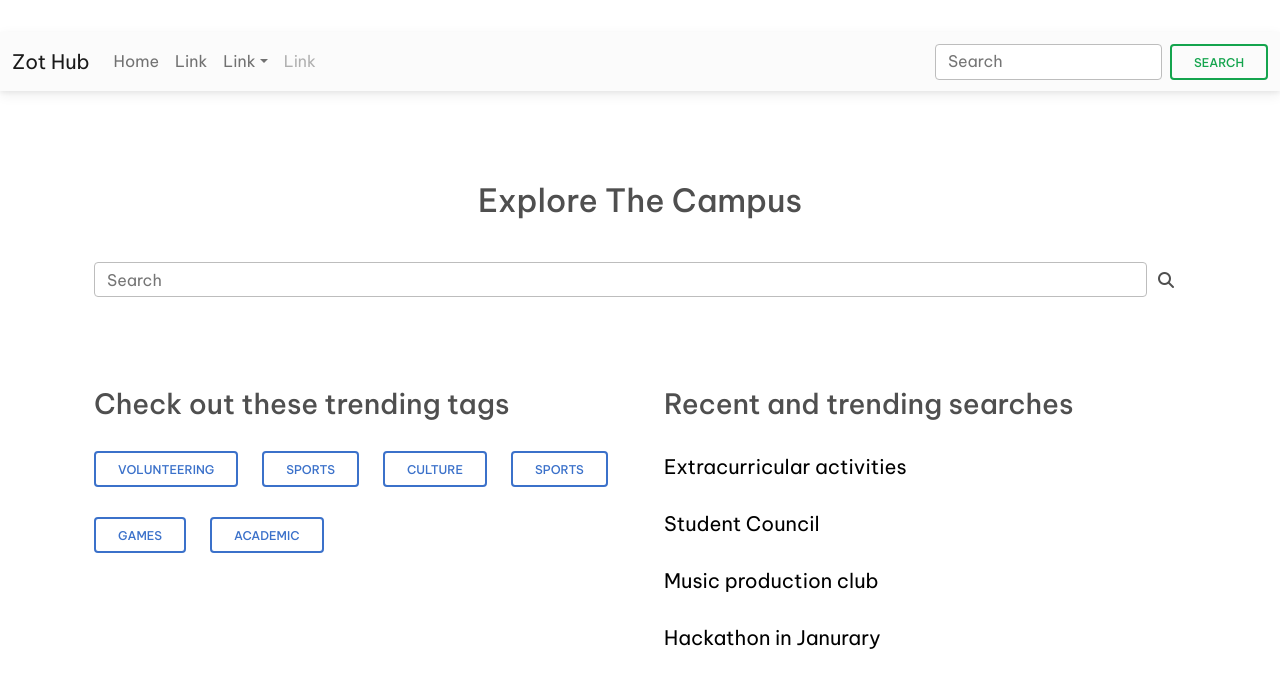
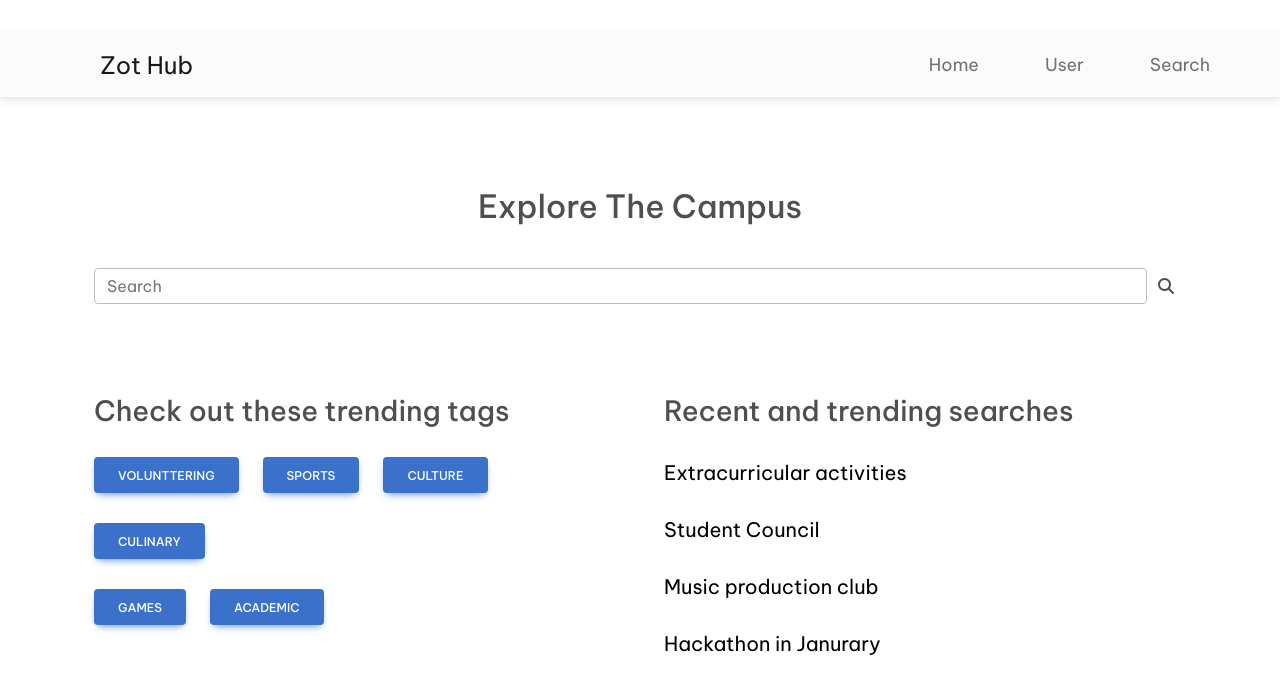
Before and after one commit to advayanand/ZotHub, a React (Create React App) app: page /search in a window 1280 px wide. Shown: the top 694 px of the page. Built offline with nearby package versions, Linux system fonts and the light colour scheme.

Commit message:
more styling changes

```diff
--- a/src/component/Header.js
+++ b/src/component/Header.js
@@ -5,6 +5,7 @@ import Form from 'react-bootstrap/Form';
 import Nav from 'react-bootstrap/Nav';
 import Navbar from 'react-bootstrap/Navbar';
 import NavDropdown from 'react-bootstrap/NavDropdown';
+import "../styles/Header.css"
 
 const Header = (props) => {
   return (
@@ -14,38 +15,16 @@ const Header = (props) => {
         <Navbar.Toggle aria-controls="navbarScroll" />
         <Navbar.Collapse id="navbarScroll">
           <Nav
-            className="me-auto my-2 my-lg-0"
+            className="ms-auto mb-2 mb-lg-0"
             style={{ maxHeight: '100px' }}
             navbarScroll
           >
-            <Nav.Link href="#action1">Home</Nav.Link>
-            <Nav.Link href="#action2">Link</Nav.Link>
-            <NavDropdown title="Link" id="navbarScrollingDropdown">
-              <NavDropdown.Item href="#action3">
-                Action
-              </NavDropdown.Item>
-              <NavDropdown.Divider />
-              <NavDropdown.Item href="#action4">
-                Another action
-              </NavDropdown.Item>
-              <NavDropdown.Divider />
-              <NavDropdown.Item href="#action5">
-                Something else here
-              </NavDropdown.Item>
-            </NavDropdown>
-            <Nav.Link href="#" disabled>
-              Link
-            </Nav.Link>
+            <Nav.Link href="/home">Home</Nav.Link>
+            <Nav.Link href="/user">User</Nav.Link>
+            <Nav.Link href="/search">Search</Nav.Link>
+
           </Nav>
-          <Form className="d-flex">
-            <Form.Control
-              type="search"
-              placeholder="Search"
-              className="me-2"
-              aria-label="Search"
-            />
-            <Button variant="outline-success">Search</Button>
-          </Form>
+
         </Navbar.Collapse>
       </Container>
     </Navbar>
--- a/src/pages/SearchPage.js
+++ b/src/pages/SearchPage.js
@@ -4,6 +4,22 @@ import { MDBCol, MDBIcon } from "mdbreact";
 import Button from 'react-bootstrap/Button';
 import '../styles/SearchPage.css'
 
+const Example = (props) => {
+    const [outline, setOutline] = useState(false);
+
+    const handleClick = () => {
+      setOutline(!outline);
+    };
+
+    return (
+      <Button
+        variant={outline ? 'outline-primary' : 'primary'}
+        onClick={handleClick}
+      >
+        {props.text}
+      </Button>
+    );
+  };
 
 
 const Tags = () => {
@@ -13,25 +29,25 @@ const Tags = () => {
 
         <Row justify-content-center>
                 <Col className ="d-flex align-items-start text-button" md={{ span: 2 }} >
-                    <Button variant="outline-primary">Volunteering</Button>
+                    <Example text="Volunttering"></Example>
                 </Col>
                 <Col className ="d-flex text-button" md={{ span: 2 }}>
-                    <Button variant="outline-primary">Sports</Button>
+                    <Example text="Sports"></Example>
                 </Col>
                 <Col className ="d-flex text-button" md={{ span: 2 }}>
-                    <Button variant="outline-primary">Culture</Button>
+                    <Example text="Culture"></Example>
                 </Col>
                 <Col className ="d-flex align-items-start text-button">
-                    <Button variant="outline-primary">Sports</Button>
+                    <Example text="Culinary"></Example>
                 </Col>
 
             </Row>
             <Row>
                 <Col className ="d-flex text-button" md={{ span: 2 }}>
-                    <Button variant="outline-primary">Games</Button>
+                    <Example text="Games"></Example>
                 </Col>
                 <Col className ="d-flex text-button" md={{ span: 2}}>
-                    <Button variant="outline-primary">Academic</Button>
+                    <Example text="Academic"></Example>
                 </Col>
         </Row>
 
--- a/src/pages/UserPage.js
+++ b/src/pages/UserPage.js
@@ -5,7 +5,9 @@ import Row from 'react-bootstrap/Row';
 import Col from 'react-bootstrap/Col';
 import EventCard from "../component/EventCard";
 import ClubCard from "../component/ClubCard";
-
+import { Image } from 'react-bootstrap';
+import "../styles/UserPage.css"
+import petr from '../img/petr.png';
 
 
 function mapToRowEvent(items, m) {
@@ -15,6 +17,7 @@ function mapToRowEvent(items, m) {
             <Row key={i}>
                 {items.slice(i, i + m).map((item, subIndex) => {
                     return (
+                      <Col key={subIndex} md={4}>
                         <EventCard
                             key={item.id}
                             eventName={item.eventName}
@@ -22,6 +25,8 @@ function mapToRowEvent(items, m) {
                             clubName={item.clubName}
                             location={item.location}
                             date={item.date} />
+                      </Col>
+
                     );
                 })}
             </Row>
@@ -72,18 +77,18 @@ const UpcomingEvents = (props) => {
 const UserContent = (props) => {
   return (
     <Tabs
+      className="userTabs"
       defaultActiveKey="profile"
-      id="fill-tab-example"
-      className="mb-3"
+      // justify
       fill
     >
-      <Tab eventKey="home" title="Home">
+      <Tab eventKey="home" title="My Clubs">
         <MyClubs items={props.clubs} />
       </Tab>
-      <Tab eventKey="profile" title="Profile">
+      <Tab eventKey="profile" title="Upcoming Events">
         <UpcomingEvents items={props.events}/>
       </Tab>
-      <Tab eventKey="longer-tab" title="Loooonger Tab">
+      <Tab eventKey="longer-tab" title="My Calendar">
         <div>In Progress</div>
       </Tab>
     </Tabs>
@@ -92,20 +97,18 @@ const UserContent = (props) => {
 
 const UserPage = (props) => {
     return (
-        <Container>
-            <Row>
+        <Container className="userContent">
+            <Row className="profile-sec ">
               <Col>
-                <img href={props.profileImgUrl}></img>
+                {/* <img src={petr} class="rounded-circle"> */}
+                <Image src={petr} className="profile-img"  roundedCircle/>
               </Col>
               <Col>
-                <h1>{props.username}</h1>
+                <h1 className="profile-name">{props.username}</h1>
               </Col>
-
             </Row>
 
-            <Row>
                 <UserContent clubs={props.clubs} events={props.events}/>
-            </Row>
         </Container>
     )
 }
--- /dev/null
+++ b/src/styles/Header.css
@@ -0,0 +1,13 @@
+.navbar {
+    padding-left: 5.5rem;
+
+}
+
+.navbar-brand{
+    font-size: 1.5rem;;
+}
+
+.nav-link{
+    font-size: 1.1rem;
+    margin-right: 50px;
+}
--- /dev/null
+++ b/src/styles/UserPage.css
@@ -0,0 +1,25 @@
+.profile-sec{
+    margin-top: 70px;
+    margin-bottom: 90px;
+}
+
+.profile-img{
+    width: 230px;
+    height: 230px;
+    margin-left: 300px;
+}
+
+.profile-name{
+    margin-top: 70px;
+    margin-right: 300px;
+    font-size: 45px;
+}
+
+.userContent{
+    margin-bottom: 150px;
+}
+
+.userTabs{
+    margin-left: 200px;
+    margin-bottom: 20px;
+}
```
Also changed, not shown: src/component/ClubScrollView.js (deleted), src/img/petr.png (added).
